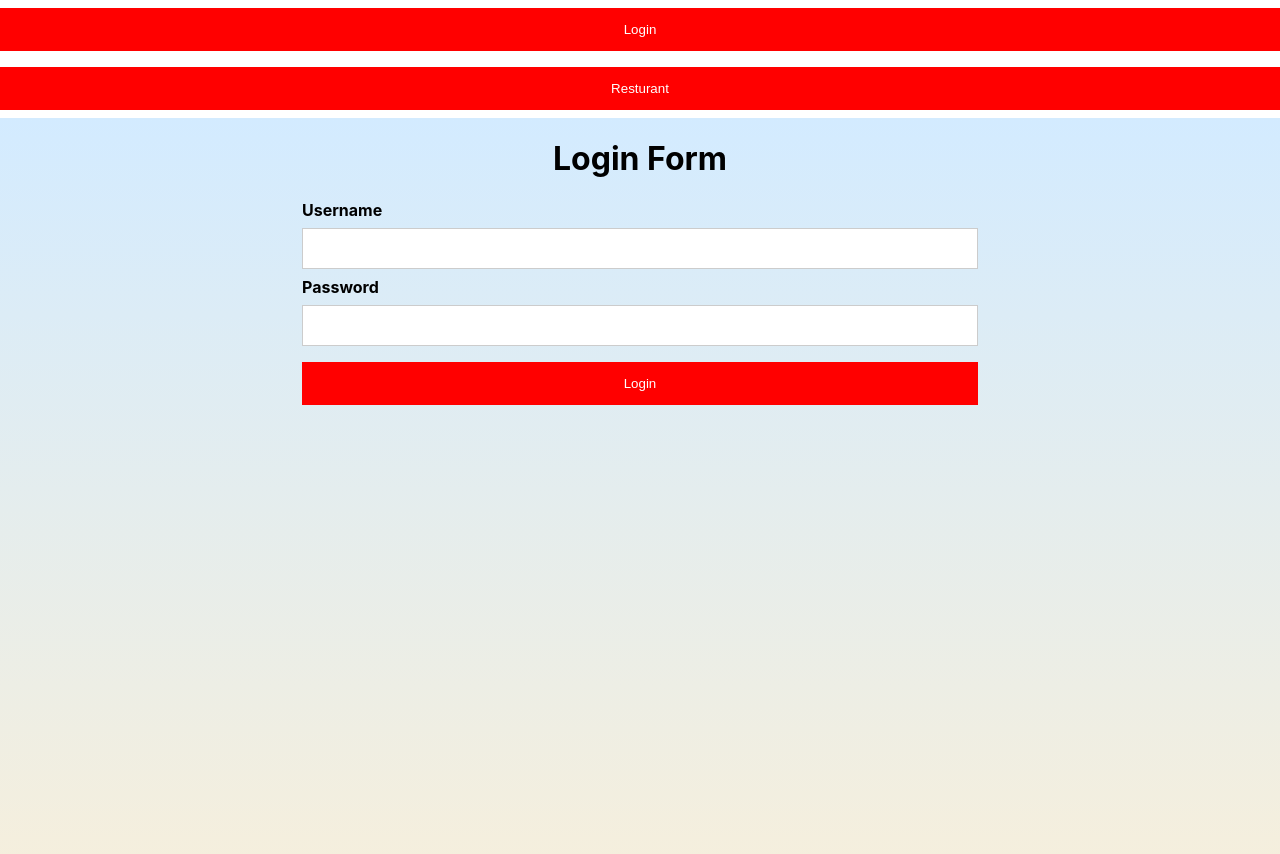
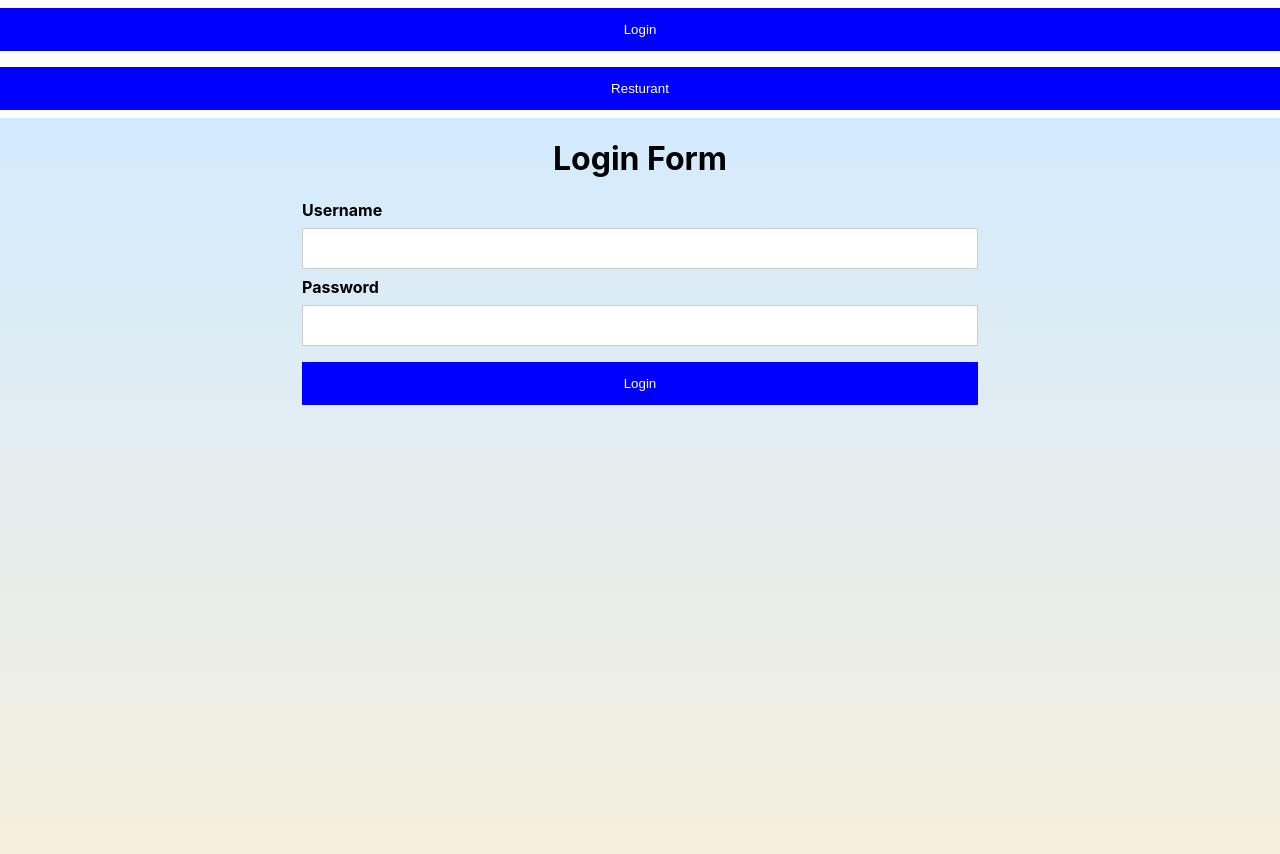
Before and after one commit to shashanknaik808/react_resturant_app, a React (Create React App) app in the folder frontend/: page /login in a window 1280 px wide. Shown: the top 854 px of the page. Built offline with nearby package versions, Linux system fonts and the light colour scheme.

Commit message:
CSS - Updated Button Styling and Hover Effect

```diff
--- a/frontend/src/component/resturant/Resturant.css
+++ b/frontend/src/component/resturant/Resturant.css
@@ -47,3 +47,16 @@
 .mocktail {
     background-color: rgb(255, 246, 195);
 }
+
+button {
+    background-color: blue;
+    color: white;
+    margin: 8px 0;
+    border: none;
+    cursor: pointer;
+    width: 100%;
+}
+
+button:hover {
+    opacity: 0.8;
+}
```
